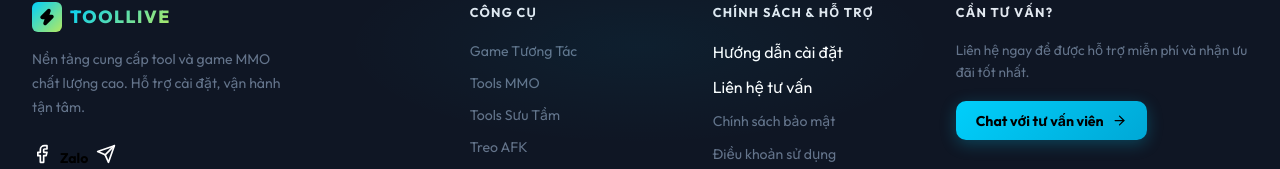
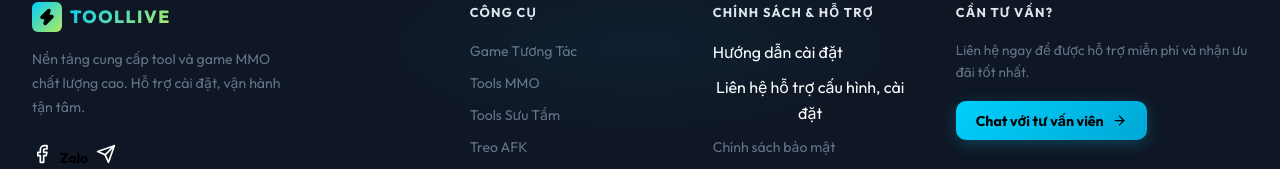
Before and after one commit to lichpppp5/webgamelive, a React (Vite) app: page /product/1 in a window 1280 px wide. Shown: the part 839-1008 px from the top of the page. Built offline with nearby package versions, Linux system fonts and the light colour scheme; no server answers.

Commit message:
fix: change Lien he tu van text to Lien he ho tro cau hinh, cai dat

```diff
--- a/src/components/Footer.jsx
+++ b/src/components/Footer.jsx
@@ -59,7 +59,7 @@ const Footer = () => {
           <h3 className="footer-col-title">Chính sách & Hỗ trợ</h3>
           <ul className="footer-links">
             <li><button type="button" onClick={() => setIsModalOpen(true)} style={{ background: 'none', border: 'none', color: 'inherit', font: 'inherit', cursor: 'pointer', padding: 0 }}>Hướng dẫn cài đặt</button></li>
-            <li><button type="button" onClick={() => setIsModalOpen(true)} style={{ background: 'none', border: 'none', color: 'inherit', font: 'inherit', cursor: 'pointer', padding: 0 }}>Liên hệ tư vấn</button></li>
+            <li><button type="button" onClick={() => setIsModalOpen(true)} style={{ background: 'none', border: 'none', color: 'inherit', font: 'inherit', cursor: 'pointer', padding: 0 }}>Liên hệ hỗ trợ cấu hình, cài đặt</button></li>
             <li><Link to="/privacy">Chính sách bảo mật</Link></li>
             <li><Link to="/terms">Điều khoản sử dụng</Link></li>
           </ul>
--- a/src/pages/ProductDetail.jsx
+++ b/src/pages/ProductDetail.jsx
@@ -213,7 +213,7 @@ const ProductDetail = () => {
                     id={`detail-contact-btn-${product.id}`}
                   >
                     <MessageSquare size={18} />
-                    Liên hệ tư vấn
+                    Liên hệ hỗ trợ cấu hình, cài đặt
                   </button>
                 </>
               ) : (
```
